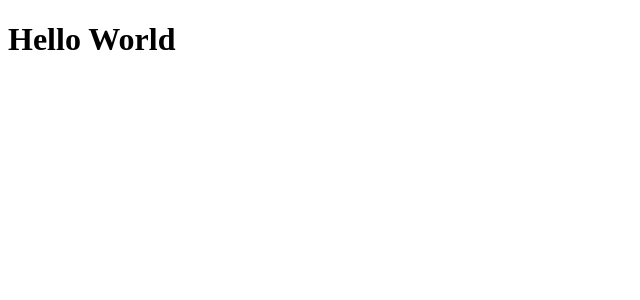
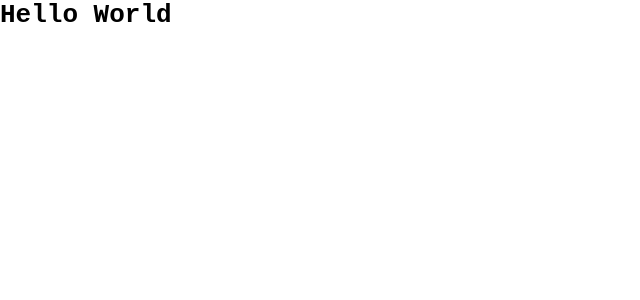
Before and after one commit to mikaelmessias/pokedex-web, a React app: page / in a window 1280 px wide. Shown: the top 300 px of the page, without its empty margins (0-640 px from the left). Built offline with nearby package versions, Linux system fonts and the light colour scheme.

Commit message:
feat: add css & sass loader
Signed-off-by: Mikael P. Messias <mikaelpmessias@gmail.com>

```diff
--- a/package.json
+++ b/package.json
@@ -20,7 +20,11 @@
     "@babel/preset-react": "^7.13.13",
     "babel-loader": "^8.2.2",
     "cross-env": "^7.0.3",
+    "css-loader": "^5.2.1",
     "html-webpack-plugin": "^5.3.1",
+    "node-sass": "^5.0.0",
+    "sass-loader": "^11.0.1",
+    "style-loader": "^2.0.0",
     "webpack": "^5.31.2",
     "webpack-cli": "^4.6.0",
     "webpack-dev-server": "^3.11.2"
--- a/src/index.jsx
+++ b/src/index.jsx
@@ -1,4 +1,6 @@
 import { render } from 'react-dom';
+
+import "./index.scss";
 
 export function App() {
   return (
--- /dev/null
+++ b/src/index.scss
@@ -0,0 +1,10 @@
+* {
+  padding: 0;
+  margin: 0;
+}
+
+body {
+  h1 {
+    font-family: monospace;
+  }
+}
--- a/webpack.config.js
+++ b/webpack.config.js
@@ -31,7 +31,12 @@
         test: /\.jsx$/,
         exclude: /node_modules/,
         use: 'babel-loader'
-      }
+      },
+      {
+        test: /\.scss$/,
+        exclude: /node_modules/,
+        use: ['style-loader', 'css-loader', 'sass-loader']
+      },
     ],
   }
 }
```
Also changed, not shown: 1 other file (tests, documents, lock files or other folders).
